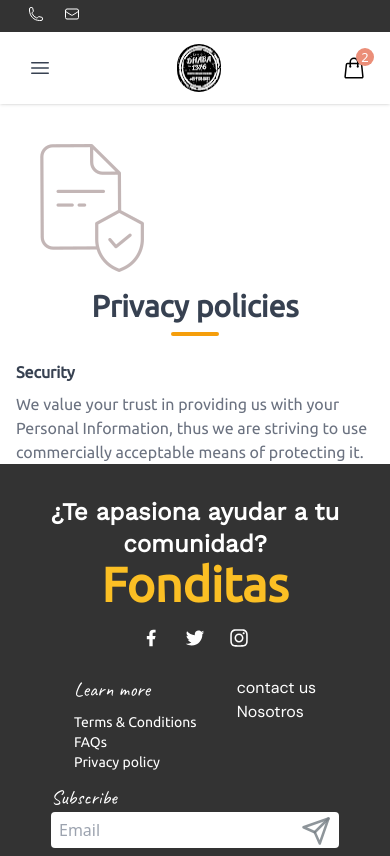
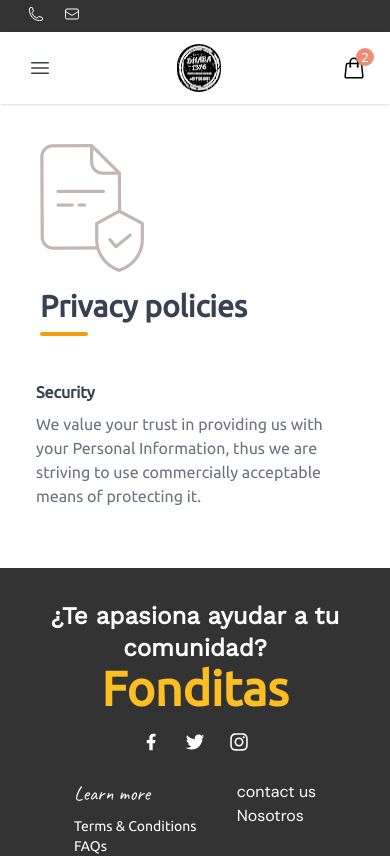
Before and after one commit to Sana-fathi/rest-frontend, a Next.js app: page /privacy-policy in a window 390 px wide. Shown: the top 856 px of the page. Built offline with nearby package versions, Linux system fonts and the light colour scheme; what tw-elements would draw is missing.

Commit message:
faq updated

```diff
--- a/src/components/Footer/index.js
+++ b/src/components/Footer/index.js
@@ -142,7 +142,7 @@ height:"auto"}}>
             </div>
           </div>
         </div>
-        <div className="flex  flex-row justify-center mt-5 xl:mx-20 space-x-10">
+        <div className="flex  flex-row justify-center mt-5 xl:mx-20 space-x-10 md:space-x-[300px] lg:space-x-0">
           <div className="md:px-4 text-white md:mx-10 font-dmsans">
           <div className="font-caveat text-xl mb-2">Learn more</div>
           <ul className=" font-ubuntu">
--- a/src/pages/faqs.js
+++ b/src/pages/faqs.js
@@ -21,7 +21,7 @@ function faqs() {
           {/* <div className="w-20 h-20 rounded-full inline-flex items-center justify-center bg-gray-200 text-gray-400">
 
           </div> */}
-             <img src={'/assets/faq.png'} className="ml-10 anima"/>
+             <img src={'/assets/faq.png'} className="ml-36 md:ml-10 text-center"/>
           <div className="flex flex-col items-center text-center justify-center">
             <h2 className="font-bold mt-4 text-gray-700 text-3xl font-ubuntu">Faqs</h2>
             <div className="w-12 h-1 bg-amber-500 rounded mt-2 mb-4"></div>
--- a/src/pages/privacy-policy.js
+++ b/src/pages/privacy-policy.js
@@ -1,5 +1,5 @@
-import React from 'react'
-import Layout from '../components/Layout'
+import React from "react";
+import Layout from "../components/Layout";
 
 privacy.getLayout = function getLayout(page) {
   return <Layout>{page}</Layout>;
@@ -7,35 +7,42 @@ privacy.getLayout = function getLayout(page) {
 
 function privacy() {
   return (
-    <div className=''>
+    <div className="mb-10">
       <section className="text-gray-600 body-font">
-  <div className="container xl:m-10 flex flex-col">
+        <div className="container xl:m-10 items-center justify-center flex flex-col">
           <div className="w-full">
             {/* <div class="rounded-lg h-64 overflow-hidden">
         <img alt="content" class="object-cover object-center h-full w-full" src="https://dummyimage.com/1200x500"/>
       </div> */}
-      <div className="flex flex-col md:flex-row mt-10">
-        <div className="sm:w-1/4 text-center sm:pr-8 sm:py-8">
+            <div className="flex flex-col lg:flex-row mt-10 justify-center">
+              <div className="lg:w-1/4 lg:text-center lg:pr-8 lg:py-8">
                 {/* <div className="w-20 h-20 rounded-full inline-flex items-center justify-center bg-gray-200 text-gray-400">
 
           </div> */}
-             <img src={'/assets/security.png'} className="ml-10 anima"/>
-          <div className="flex flex-col items-center text-center justify-center">
-            <h2 className="font-bold mt-4 text-gray-700 text-3xl font-ubuntu">Privacy policies</h2>
+                <img src={"/assets/security.png"} className="ml-10" />
+                <div className="flex flex-col lg:items-center lg:text-center md:justify-center ml-10 lg:ml-0">
+                  <h2 className="font-bold mt-4 text-gray-700 text-3xl font-ubuntu">
+                    Privacy policies
+                  </h2>
                   <div className="w-12 h-1 bg-amber-500 rounded mt-2 mb-4"></div>
                   {/* <p className="text-base">Raclette knausgaard hella meggs normcore williamsburg enamel pin sartorial venmo tbh hot chicken gentrify portland.</p> */}
                 </div>
               </div>
 
               <div className="w-full px-4">
-        <div className="row">
+                <div className="row m-5">
                   <div className="col">
-                    <h5 className='py-2 font-extrabold font-ubuntu text-gray-700'>Security</h5>
-                    <p className='font-light font-ubuntu text-gray-500'>We value your trust in providing us with your Personal Information, thus we are striving to use commercially acceptable means of protecting it.</p>
+                    <h5 className="py-2 font-extrabold font-ubuntu text-gray-700">
+                      Security
+                    </h5>
+                    <p className="font-light font-ubuntu text-gray-500">
+                      We value your trust in providing us with your Personal
+                      Information, thus we are striving to use commercially
+                      acceptable means of protecting it.
+                    </p>
                   </div>
                 </div>
               </div>
-
 
               {/* <div className="sm:w-3/4 sm:pl-8 sm:py-8  border-gray-200 sm:border-t-0 border-t mt-4 pt-4 sm:mt-0 text-center sm:text-left">
           <p className="leading-relaxed text-lg mb-4">Meggings portland fingerstache lyft, post-ironic fixie man bun banh mi umami everyday carry hexagon locavore direct trade art party. Locavore small batch listicle gastropub farm-to-table lumbersexual salvia messenger bag. Coloring book flannel truffaut craft beer drinking vinegar sartorial, disrupt fashion axe normcore meh butcher. Portland 90's scenester vexillologist forage post-ironic asymmetrical, chartreuse disrupt butcher paleo intelligentsia pabst before they sold out four loko. 3 wolf moon brooklyn.</p>
@@ -50,7 +57,7 @@ function privacy() {
         </div>
       </section>
     </div>
-  )
+  );
 }
 
-export default privacy
+export default privacy;
--- a/src/pages/terms-conditions.js
+++ b/src/pages/terms-conditions.js
@@ -18,19 +18,19 @@ function termsAndConditions
             <img alt="content" class="object-cover object-center h-full w-full" src="https://dummyimage.com/1200x500"/>
           </div> */}
           <div className="flex flex-col md:flex-row mt-10">
-            <div className="sm:w-1/4 text-center sm:pr-8 sm:py-8">
+            <div className="sm:w-1/4 lg:text-center sm:pr-8 sm:py-8">
               {/* <div className="w-20 h-20 rounded-full inline-flex items-center justify-center bg-gray-200 text-gray-400">
 
               </div> */}
-                 <img src={'/assets/file.png'} className="ml-10 anima"/>
-              <div className="flex flex-col items-center text-center justify-center">
+                 <img src={'/assets/file.png'} className="ml-10"/>
+              <div className="flex flex-col lg:items-center lg:text-center md:justify-center ml-10 lg:ml-0">
                 <h2 className="font-bold mt-4 text-gray-700 text-3xl font-ubuntu">Terms & Conditions</h2>
                 <div className="w-12 h-1 bg-amber-500 rounded mt-2 mb-4"></div>
                 {/* <p className="text-base">Raclette knausgaard hella meggs normcore williamsburg enamel pin sartorial venmo tbh hot chicken gentrify portland.</p> */}
               </div>
             </div>
 
-            <div className="w-full px-4">
+            <div className="w-full px-4 m-5">
             <div className='py-12'>
           {/* Start: 1 Row 2 Columns */}
           <div className="container">
@@ -42,7 +42,7 @@ function termsAndConditions
                     <h1 style={{marginBottom: '3%', color: 'var(--bs-danger)', fontFamily: 'Aclonica, sans-serif', textAlign: 'left'}}>Terms &amp; Conditions<br /></h1>
                   </div> */}
                 </div>
-                <div className="row">
+                <div className="row" >
                   <div className="">
                     <p className='font-light font-ubuntu text-gray-500'>We may update our Terms and Conditions from time to time. Thus, we advise you to review this page periodically for any changes. We will notify you of any changes by posting the new Privacy Policy on this page. These changes are effective immediately after they are posted on this page.</p>
 
```
Lines whose indentation alone changed are shown as unchanged.
